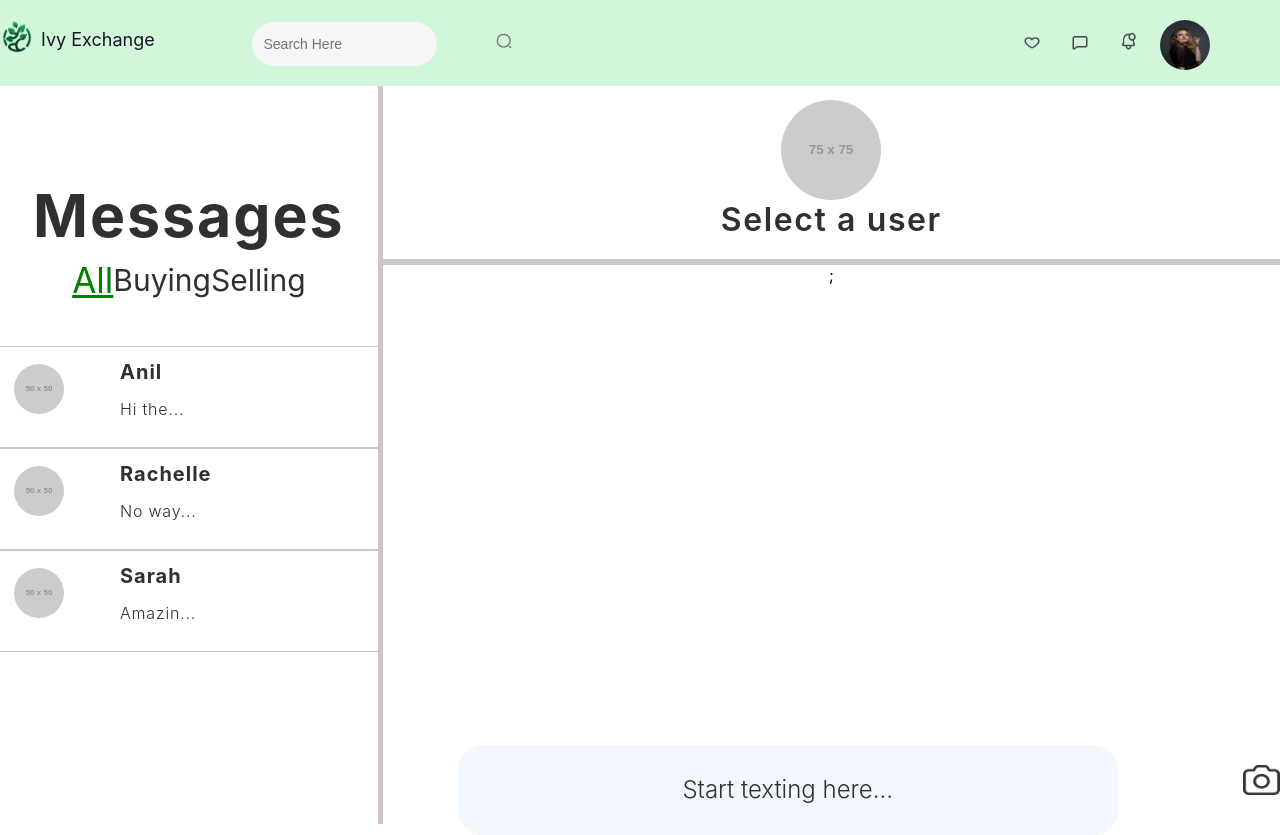
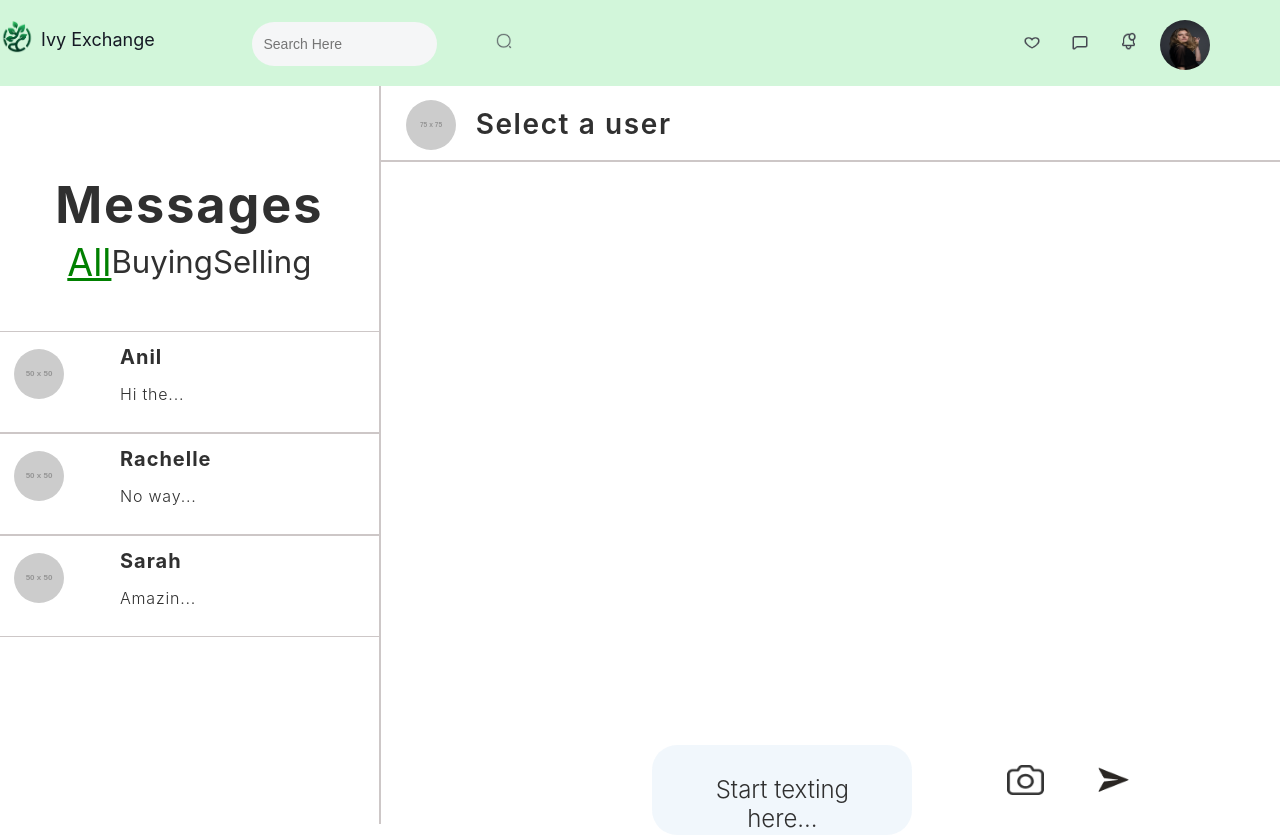
Before and after one commit to cs0320-f23/term-project-nsanch17-vchen27-kwalke19-eyoon20, a React (Vite) app in the folder front/: page / in a window 1280 px wide. Built offline with nearby package versions, Linux system fonts and the light colour scheme; a web font is replaced by a local one.

Commit message:
feat: Styling of Messages

```diff
--- a/front/src/components/Messaging/MessageHistory.tsx
+++ b/front/src/components/Messaging/MessageHistory.tsx
@@ -45,7 +45,7 @@ export const MessageHistory = ({ messages }: MessageHistoryProps) => {
           {message.content}
         </div>
       ))}
-      ;
+
     </div>
   );
 };
--- a/front/src/components/Messaging/MessageRegistry.tsx
+++ b/front/src/components/Messaging/MessageRegistry.tsx
@@ -2,6 +2,7 @@ import React from "react";
 import "../../style/App.css";
 import "../../style/Messaging.css";
 import Photo from "../../assets/photo.png";
+import SendIcon from "../../assets/sendicon.png"
 import { useState } from "react";
 
 import { Dispatch, SetStateAction } from "react";
@@ -32,6 +33,7 @@ export function MessageRegistry(){
         {/* {editableContent} */}
       </span>
       <img className="photoIcon" src={Photo} />
+      <img className="sendIcon" src={SendIcon} />
     </div>
   );
 }
--- a/front/src/style/Messaging.css
+++ b/front/src/style/Messaging.css
@@ -41,35 +41,38 @@ body {
 }
 
 .pfp {
-  width: 100px;
-  height: 100px;
+  width: 50px;
+  height: 50px;
   /* margin-left: 487px; */
   position: relative;
   margin-top: 20px;
+  margin-left: 25px;
   margin-bottom: 40px;
   border-radius: 9999px;
 }
 
 .messageHolder {
+  display: flex; /* Use flexbox to allow children to grow and shrink */
+  flex-direction: column; /* Stack children vertically */
+  align-items: center; /* Align children in the center */
+  justify-content: flex-start; /* Align children to the start of the main axis */
   width: 100%;
   max-width: 900px;
   margin: 0 auto;
-
   height: 79px;
 }
 
 .messageBox {
-  width: 600px;
-  margin: 0 auto;
+  flex-grow: 1; /* Allow the message box to grow to fill the space */
+  width: 80%; /* Start with 80% of the container's width */
+  min-width: 200px; /* Maximum width stays at 600px */
+  margin: 0 10%; /* Center the message box with equal margins on both sides */
 
-  position: relative;
   background-color: rgba(239, 246, 252, 0.87);
   border: none;
   border-radius: 25px;
-
-  height: 30px;
-  max-height: 100px;
-
+  height: 30px; /* Initial height, but can grow */
+  max-height: 100px; /* Maximum height it can grow to */
   padding: 30px;
   position: relative;
   color: #303030;
@@ -77,24 +80,35 @@ body {
   font-weight: 300;
   letter-spacing: 1.2;
   word-wrap: break-word;
-
   overflow-y: auto;
 }
 
+/* Responsive design for smaller screens */
+@media (max-width: 768px) {
+  .messageBox {
+    width: 90%; /* Allow it to take more space on smaller screens */
+    margin: 0 5%; /* Adjust the margins accordingly */
+    padding: 15px; /* Less padding on smaller screens */
+    font-size: 18px; /* Smaller font size on smaller screens */
+  }
+}
+
+
 .sendTo {
-  width: 100%;
-  /* margin-left: 5px; */
-  height: 32px;
+  width: 300px;
+  height: 26px;
 
-  margin-top: -40px;
-  position: relative;
+  margin-top: 27px;
+  text-align: left;
+  margin-left: 20px;
   color: #303030;
-  font-size: 32px;
+  font-size: 28px;
 
   font-weight: 600;
   letter-spacing: 1.6px;
-  word-wrap: break-word;
+  word-wrap: normal;
 }
+
 
 .sendTo:hover {
   color: green;
@@ -122,7 +136,7 @@ body {
 
   padding: 20px;
   background: #e7e7e7;
-  border-top-left-radius: 0px;
+  border-top-left-radius: 25px;
   border-top-right-radius: 25px;
   border-bottom-left-radius: 25px;
   border-bottom-right-radius: 25px;
@@ -151,22 +165,27 @@ body {
 .senderBubble {
   background: #47a55c;
   border-radius: 25px;
-  padding: 20px;
+  padding: 10px;
 
   color: #303030;
-  font-size: 21px;
+  font-size: 14px;
   font-weight: 400;
   letter-spacing: 0.8;
   word-wrap: break-word;
 
-  max-width: 50%;
-  margin: 15px 0 5px auto;
+  display: inline-block;
+  max-width: 80%; /* Adjusted for narrower width */
+  margin: 5px 10px 5px auto; /* Adjusted for margin from the edge */
 
   border-top-left-radius: 25px;
   border-top-right-radius: 0px;
   border-bottom-left-radius: 25px;
   border-bottom-right-radius: 25px;
+
+  float: right; /* Added to align to the right */
 }
+
+
 
 .scrollContainer {
   height: 90%;
@@ -203,8 +222,8 @@ body {
   height: 100%;
   width: 42.1%;
   flex-direction: column;
-  border-right: 1px rgba(179.56, 170.88, 170.88, 0.66) solid;
-  border-right-width: 5px;
+  border-right: 0.5px rgba(179.56, 170.88, 170.88, 0.66) solid;
+  border-right-width: 2px;
 }
 
 .content {
@@ -219,7 +238,8 @@ body {
   top: 60px;
   position: relative;
   color: #303030;
-  font-size: 59px;
+  font-size:calc(12px + 3vw);
+
 
   font-weight: 700;
   letter-spacing: 1.95px;
@@ -234,6 +254,16 @@ body {
 
 .photoIcon:hover {
   height: 40px;
+  cursor: pointer;
+}
+
+.sendIcon {
+  height: 30px;
+  position: relative;
+  top: 20px;
+}
+
+.sendIcon:hover {
   cursor: pointer;
 }
 
@@ -252,7 +282,7 @@ span[contenteditable]:empty::before {
   justify-content: center;
   align-items: center;
   width: auto;
-  margin-bottom: 16px;
+  margin-bottom: 15px;
 }
 
 .catAll,
@@ -263,8 +293,7 @@ span[contenteditable]:empty::before {
   position: relative;
 
   color: #303030;
-  font-size: 30px;
-
+  font-size:calc(12px + 1.5vw);
   font-weight: 400;
   letter-spacing: 1.5;
   word-wrap: break-word;
@@ -359,8 +388,7 @@ span[contenteditable]:empty::before {
 .catBuying.selected,
 .catSelling.selected {
   text-decoration: underline;
-  font-size: 35px;
-
+  font-size:calc(12px + 2vw);
   color: green;
 }
 
@@ -387,10 +415,11 @@ span[contenteditable]:empty::before {
 
 .info {
   display: flex;
-  flex-direction: column;
-  justify-content: center;
-  align-items: center;
+  flex-direction: row;
+  justify-content: start;
+  align-items: start;
   width: 100%;
+  height: 80px;
   border-bottom: 1px rgba(179.56, 170.88, 170.88, 0.66) solid;
-  border-width: 6px;
+  border-width: 2px;
 }
```
Also changed, not shown: front/src/assets/sendicon.png (added).
